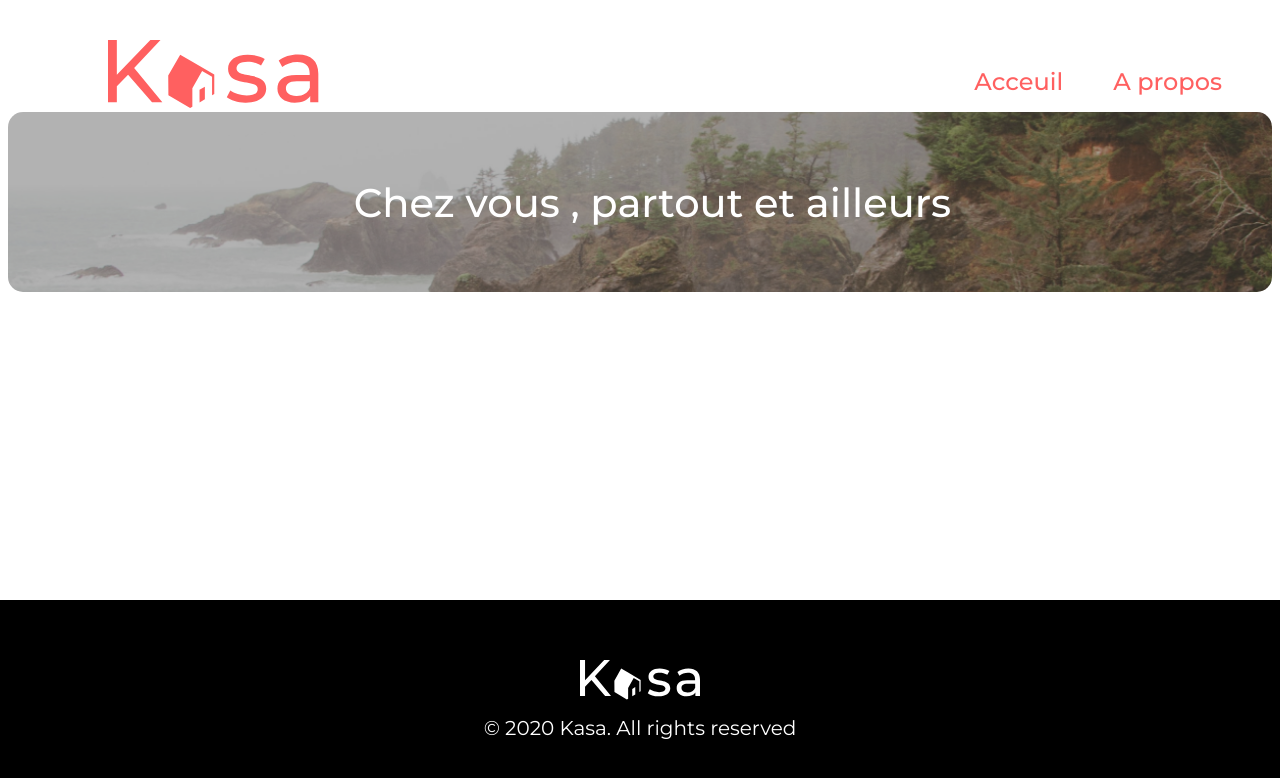
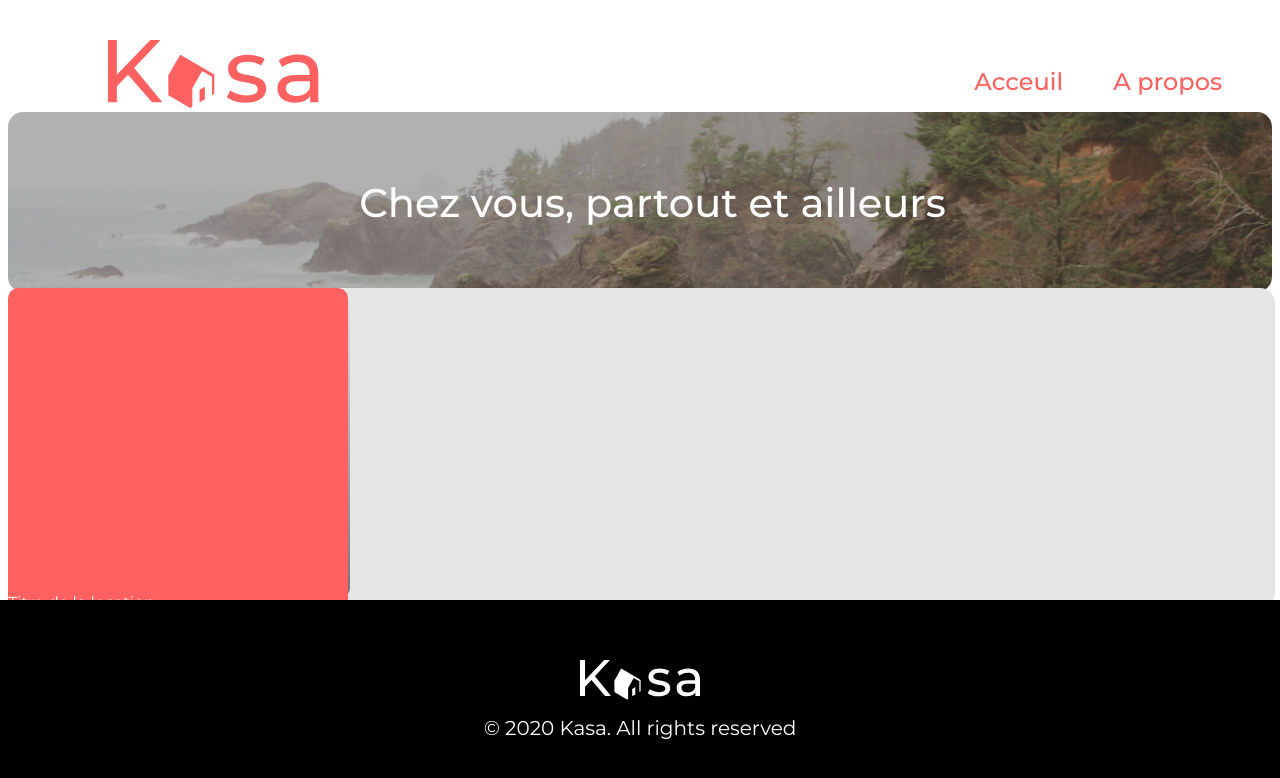
Before and after one commit to nagharbi/kasa, a React (Create React App) app: page / in a window 1280 px wide. Shown: the top 778 px of the page. Built offline with nearby package versions, Linux system fonts and the light colour scheme.

Commit message:
Ajouter le componenet thumb

```diff
--- a/src/components/Banniere.js
+++ b/src/components/Banniere.js
@@ -1,11 +1,10 @@
 import React from "react";
-import homeImg from '../images/home.png';
 
 function Banniere (props) {
     return (
         <div className='banniere'>
             <img src={props.img} alt="paysage"/>
-            { props.title ? <h2>{props.title}, <span>{props.subtitle}</span></h2> : <> </>}
+            { props.title ? <h2>{props.title} <span>{props.subtitle}</span></h2> : <></> }
         </div>
     );
 }
--- a/src/components/Thumb.js
+++ b/src/components/Thumb.js
@@ -1,17 +1,15 @@
 import React from 'react';
 import imgThumb from '../images/imgThumb.png'
 
-function Thumb (){
+function Thumb (props) {
     return(
-    <div className='ThumbContainer'>
-        <div className='Thumb'>
-            <img src={imgThumb} alt="imagethumb"/>
-            <p3>Titre de la location</p3>
-        </div>
-    </div>
+        <article className='thumb-container'>
+            <a href='#' className='thumb'>
+                <img src={imgThumb} alt="image du thumb"/>
+                <p className='thumb-title'>Titre de la location</p>
+            </a>
+        </article>
     );
 }
 
-
-
 export default Thumb;
--- a/src/pages/Home.js
+++ b/src/pages/Home.js
@@ -9,9 +9,8 @@ function Home() {
     return (
         <div>
             <Header />
-            <Banniere img={homeImg} title="Chez vous " subtitle ="partout et ailleurs" />
-
-            {/* <Thumb/> */}
+            <Banniere img={homeImg} title="Chez vous, " subtitle ="partout et ailleurs" />
+            <Thumb />
             <Footer />
         </div>
     );
--- a/src/styles/components/_thumb.scss
+++ b/src/styles/components/_thumb.scss
@@ -1,4 +1,4 @@
-.ThumbContainer{
+.thumb-container{
     @include tablet {
         top: 36%;
         bottom: 24%;
@@ -9,8 +9,8 @@
         border-radius: pxToRem(15px);
     }
 }
-.Thumb{
-    border: 1px solid black;
+
+.thumb {
     position: absolute;
     left: 0%;
     right: 0%;
@@ -20,14 +20,15 @@
     background: linear-gradient(180deg, rgba(255, 255, 255, 0) 0%, rgba(0, 0, 0, 0.5) 100%);
     border-radius: 10px;
 }
-// .Thumb>img{
-// position: absolute;
-// left: 0%;
-// right: 0%;
-// top: 0%;
-// bottom: 0%;
 
-// background: linear-gradient(180deg, rgba(255, 255, 255, 0) 0%, rgba(0, 0, 0, 0.5) 100%);
-// border-radius: 10px;
+.thumb > img {
+    background: linear-gradient(180deg, rgba(255, 255, 255, 0) 0%, rgba(0, 0, 0, 0.5) 100%);
+    border-radius: 10px;
+}
 
-// }
+.thumb-title {
+    position: relative;
+    bottom: 55px;
+    color: #ffff;
+    font-family: Montserrat;
+}
```
Lines whose indentation alone changed are shown as unchanged.
